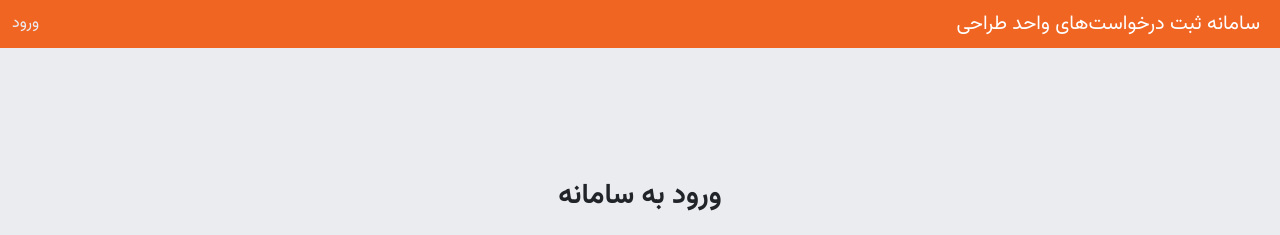
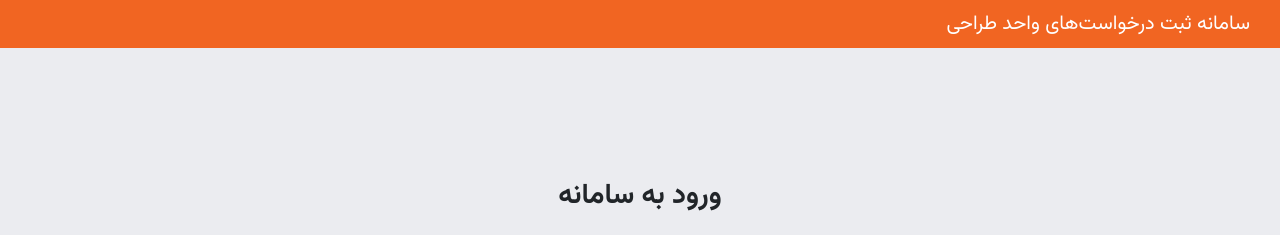
Before and after one commit to Miladnk79/helpdesk, a Flask app: page /login in a window 1280 px wide. Shown: the top 235 px of the page. Run offline with Flask 3, Linux system fonts and the light colour scheme; parts of the project's set-up code (start-up, migrations or seed data) failed here and were passed over; some libraries are stand-ins or nearby versions.

Commit message:
minor ui upgrade( remove ورود from login page)

```diff
--- a/templates/base.html
+++ b/templates/base.html
@@ -15,10 +15,9 @@
                     <li class="nav-item" style="color: #EBECF0;">
                         <a class="nav-link" style="color: #EBECF0;" href="{{ url_for('logout') }}">خروج</a>
                     </li>
-                {% else %}
-                    <li class="nav-item" style="color: #EBECF0;">
+                    <!--<li class="nav-item" style="color: #EBECF0;">
                         <a class="nav-link" style="color: #EBECF0;" href="{{ url_for('login') }}">ورود</a>
-                    </li>
+                    </li> -->
                     <!--<li class="nav-item">
                         <a class="nav-link" href="{{ url_for('register') }}">Register</a>
                     </li>-->
@@ -30,7 +29,7 @@
                 {% endif %}
             </ul>
         </div>
-        <a class="navbar-brand" href="{{ url_for('dashboard') }}" style="direction: rtl; color: rgb(255, 255, 255);">سامانه ثبت درخواست‌های واحد طراحی</a>
+        <a class="navbar-brand" href="{{ url_for('dashboard') }}" style="direction: rtl; color: rgb(255, 255, 255); padding-right: 10px;">سامانه ثبت درخواست‌های واحد طراحی</a>
     </nav>
 
     <div class="container mt-4">
```
